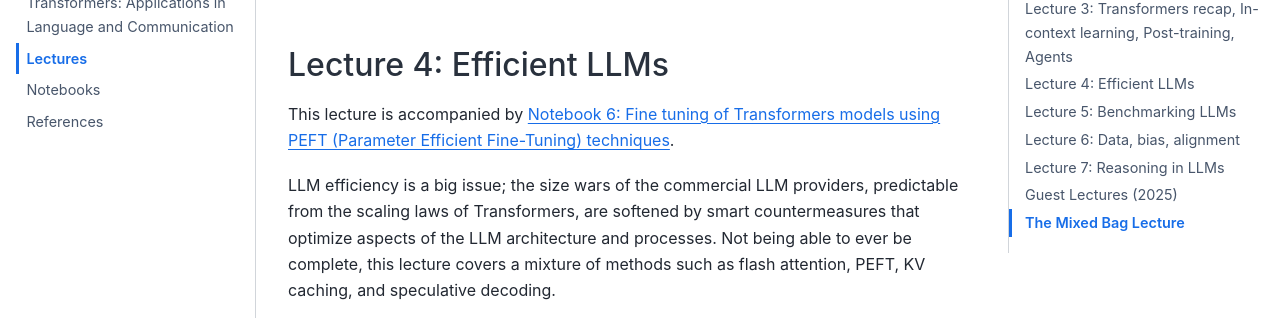
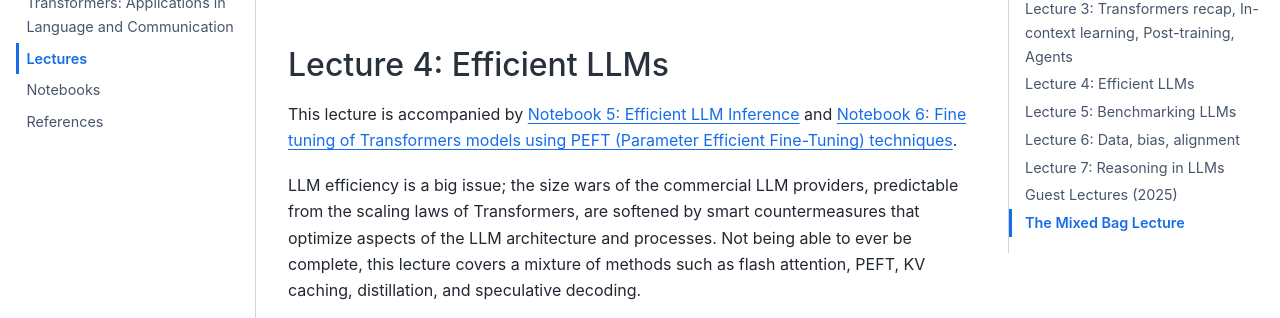
Before and after one commit to antalvdb/antalvdb.github.io, a Jupyter Book: the page built from lectures.md, in a window 1280 px wide and 900 px high, scrolled down 2324 px, cut to the strip 156-474 px from the top of the window. Built offline with Jupyter Book 1.0.4 settings and Sphinx 7.4.7 and the Sphinx Book theme 1.1.4, drawn with Linux system fonts in a browser that asks for light colours; cross-references to code outside the pages are shown as plain code.

Commit message:
minor edit in link between lecture 4 and notebook 5

```diff
--- a/lectures.md
+++ b/lectures.md
@@ -41,14 +41,14 @@ mixture-of-experts architecture and LoRA.
 (lecture4)=
 ## Lecture 4: Efficient LLMs
 
-This lecture is accompanied by {ref}`notebook6`.
+This lecture is accompanied by {ref}`notebook5` and {ref}`notebook6`.
 
 LLM efficiency is a big issue; the size wars of the commercial LLM
 providers, predictable from the scaling laws of Transformers, are
 softened by smart countermeasures that optimize aspects of the LLM
 architecture and processes. Not being able to ever be complete, this
 lecture covers a mixture of methods such as flash attention, PEFT, KV
-caching, and speculative decoding.
+caching, distillation, and speculative decoding.
 
 <iframe src="https://docs.google.com/presentation/d/e/2PACX-1vT19vXigOGa_7uajcubu3qBgWuj1Trr4YJ8m09Vssrs6-Q0F5hrAKReqWv6kc7Z5QZFKCPUGlPW164O/pubembed?start=false&loop=false&delayms=60000" frameborder="0" width="780" height="484" allowfullscreen="true" mozallowfullscreen="true" webkitallowfullscreen="true"></iframe>
 
```
